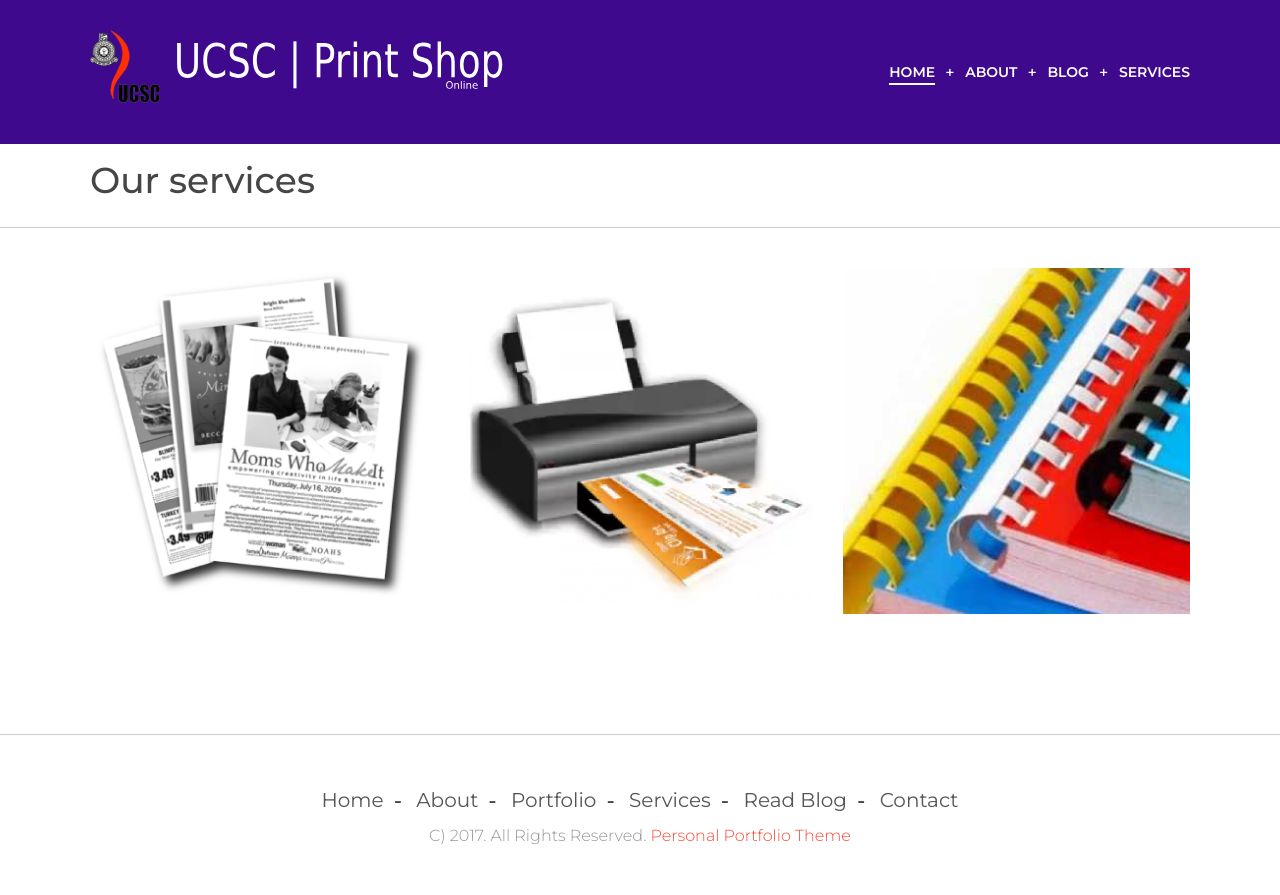
After one commit to dinithchanuka/Team-Awasome, a PHP site: page /service.php in a window 1280 px wide. The commit adds this page. Run offline with PHP 8.4, Linux system fonts and the light colour scheme.

Commit message:
services page

```diff
--- a/Header.php
+++ b/Header.php
@@ -9,7 +9,7 @@
                 <div class="collapse navbar-collapse" id="navbarSupportedContent">
                     <ul class="navbar-nav ml-auto">
                         <li class="navbar-item active">
-                            <a href="main.php" class="nav-link">Home</a>
+                            <a href="index.php" class="nav-link">Home</a>
                         </li>
 
                         <li class="navbar-item">
@@ -19,7 +19,7 @@
                             <a href="blog.html" class="nav-link">Blog</a>
                         </li>
                         <li class="navbar-item">
-                            <a href="services.html" class="nav-link">Services</a>
+                            <a href="service.php" class="nav-link">Services</a>
                         </li>
                     </ul>
                 </div>
--- /dev/null
+++ b/service.php
@@ -0,0 +1,105 @@
+<?php include_once('head.php')?>
+<?php include_once('header.php')?>
+<?php include_once('script.php')?>
+
+<body>
+    <section>
+        <br>
+    </section>
+    <section class="static about-page">
+
+        <div class="titl-sec">
+            <div class="container">
+                <h1>Our services</h1>
+            </div>
+        </div>
+        <div class="container">
+               <div class="recent-works">
+
+        <div class="portfolio-content">
+
+                <div class="row">
+                    <div class="col-md-4">
+                        <div class="product">
+                            <a href="images/port1.jpg" class="lightninBox" data-lb-group="1">
+                                <img src="images/port1.jpg" alt="" />
+
+                                <div class="portfolio-details">
+                                    <div class="details">
+                                        <span class="full-icon"><i class="fa fa-arrows-alt" aria-hidden="true"></i></span>
+                                        <h3>Black and White photocopy</h3>
+                                    <span class="portfolio-category">branding, design</span>
+                                    </div>
+                                </div>
+                            </a>
+                        </div>
+                    </div>
+                    <div class="col-md-4">
+                        <div class="product">
+                            <a href="images/port2.jpg" class="lightninBox" data-lb-group="1">
+                                <img src="images/port2.jpg" alt="" />
+
+                                <div class="portfolio-details">
+                                    <div class="details">
+                                        <span class="full-icon"><i class="fa fa-arrows-alt" aria-hidden="true"></i></span>
+                                        <h3>Colour photocopy</h3>
+                                    <span class="portfolio-category">branding, design</span>
+                                    </div>
+                                </div>
+                            </a>
+                        </div>
+                    </div>
+                    <div class="col-md-4">
+                        <div class="product">
+                            <a href="images/port3.jpg" class="lightninBox" data-lb-group="1">
+                                <img src="images/port3.jpg" alt="" />
+
+                                <div class="portfolio-details">
+                                    <div class="details">
+                                        <span class="full-icon"><i class="fa fa-arrows-alt" aria-hidden="true"></i></span>
+                                        <h3>Binding</h3>
+                                    <span class="portfolio-category">branding, design</span>
+                                    </div>
+                                </div>
+                            </a>
+                        </div>
+                    </div>
+                </div>
+        </div>
+    </div>
+        </div>
+    </section>
+    <footer>
+        <div class="container">
+         <ul>
+                <li>
+                    <a href="index.html">Home</a>
+                </li>
+                 <li>
+                    <a href="about.html">About</a>
+                </li>
+                 <li>
+                    <a href="portipolio.html">Portfolio</a>
+                </li>
+                 <li>
+                    <a href="services.html">Services</a>
+                </li>
+                 <li>
+                    <a href="blog.html"> Read Blog</a>
+                </li>
+                <li>
+                    <a href="">Contact</a>
+                </li>
+            </ul>
+            <h5>C) 2017. All Rights Reserved. <a href="#">Personal Portfolio Theme</a></h5>
+        </div>
+    </footer>
+    <script src="js/jquery.min.js"></script>
+    <script src="js/bootstrap.min.js"></script>
+    <script src="js/jQuery.lightninBox.min.js"></script>
+    <script src="js/custom.js"></script>
+     <script type="text/javascript">
+    $(".lightninBox").lightninBox();
+    </script>
+
+</body>
```
Also changed, not shown: images/port1.jpg, images/port1_1.jpg (added), images/port2.jpg, images/port2_1.jpg (added), images/port3.jpg, images/port3_1.jpg (added).
